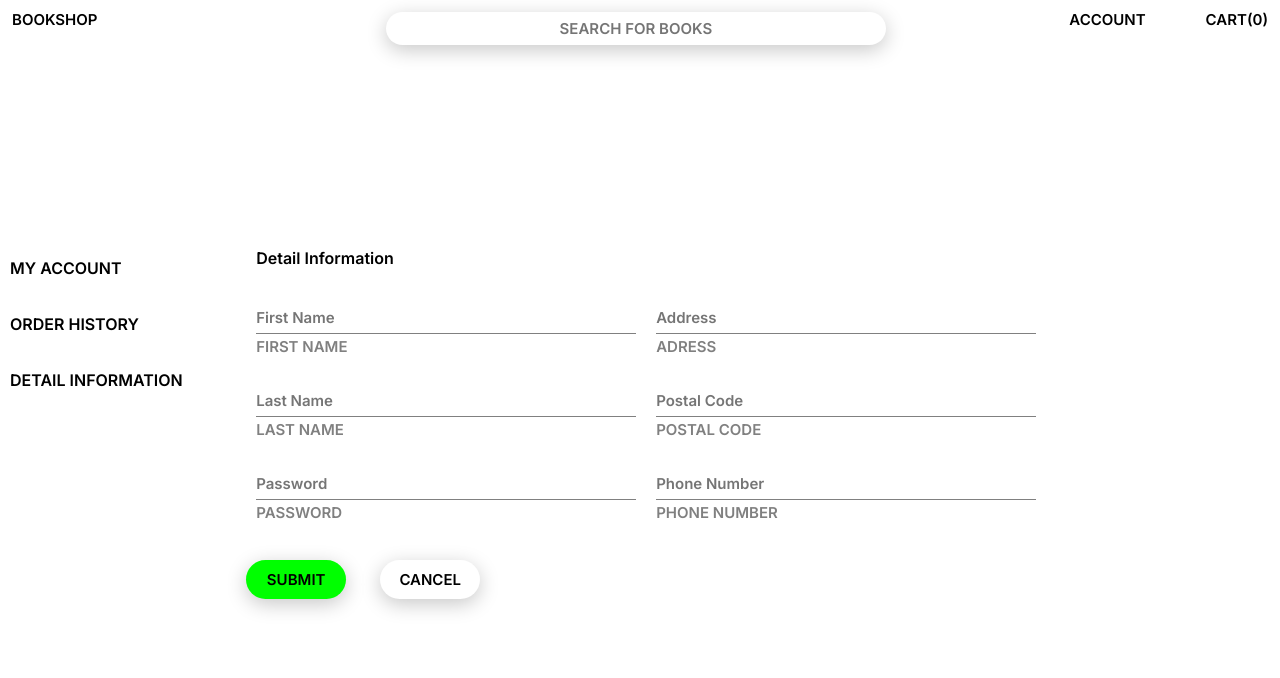
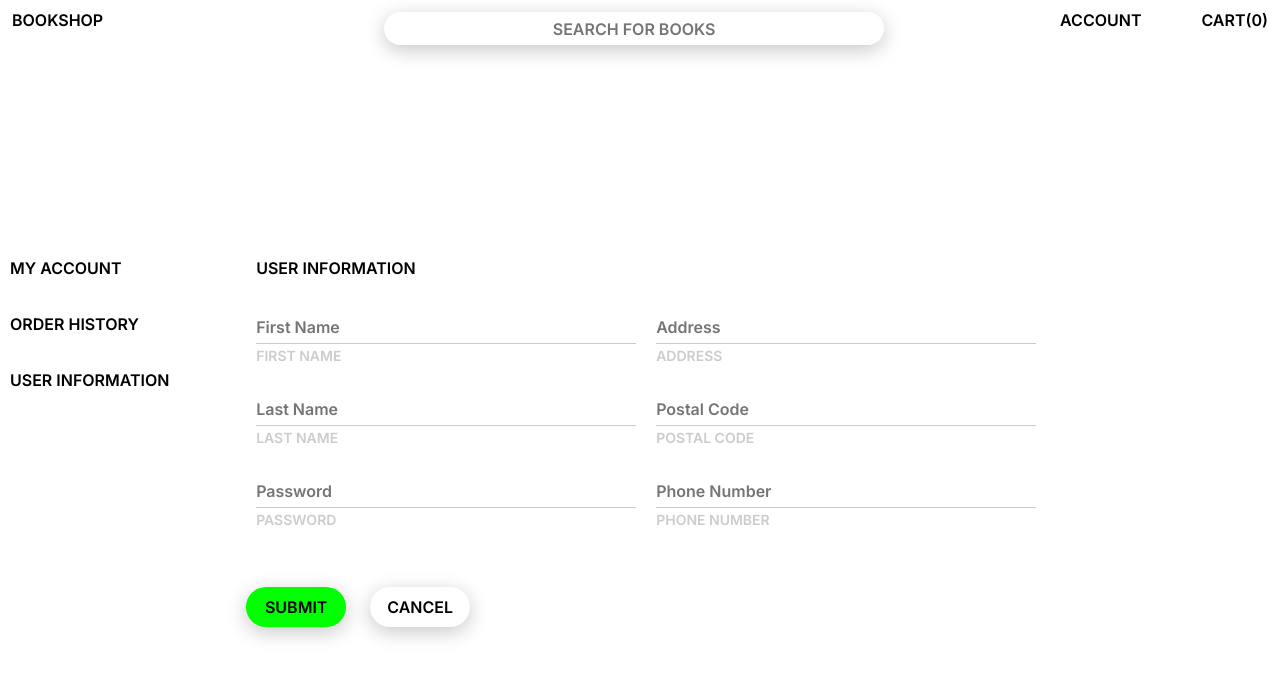
Before and after one commit to sofiegagelmans/BookShop, a PHP site: page /my_account.html in a window 1280 px wide. Shown: the top 678 px of the page. Run offline with PHP 8.4, Linux system fonts and the light colour scheme; style sheets or scripts are compiled from the project's sources.

Commit message:
changes user information

```diff
--- a/my_account.html
+++ b/my_account.html
@@ -4,7 +4,7 @@
     <meta charset="UTF-8" />
     <meta name="viewport" content="width=device-width, initial-scale=1.0" />
     <title>My Account</title>
-    <link rel="stylesheet" href="./dist/style.css" />
+    <link rel="stylesheet" href="./dist/style.css"/>
   </head>
   <body>
     <header>
@@ -37,11 +37,11 @@
         <span>My Account</span>
         <ul>
           <li><a href="#">Order History</a></li>
-          <li><a href="#">Detail Information</a></li>
+          <li><a href="#">User Information</a></li>
         </ul>
       </aside>
       <section class="account">
-        <h2 class="form_h2">Detail Information</h2>
+        <h2 class="form_h2">User Information</h2>
 
         <div class="my_account_form">
           <form action="/change.php" class="form">
@@ -54,7 +54,7 @@
                   name="firstname"
                   placeholder="First name"
                 />
-                <label class="my_accaunt_label" for="fname">First Name</label>
+                <label class="my_account_label" for="fname">First Name</label>
 
                 <input
                   class="my_account_input"
@@ -63,7 +63,7 @@
                   name="lastname"
                   placeholder="Last name"
                 />
-                <label class="my_accaunt_label" for="lname">Last Name</label>
+                <label class="my_account_label" for="lname">Last Name</label>
 
                 <input
                   class="my_account_input"
@@ -72,7 +72,7 @@
                   name="password"
                   placeholder="Password"
                 />
-                <label class="my_accaunt_label" for="lname">Password</label>
+                <label class="my_account_label" for="lname">Password</label>
               </div>
 
               <div class="col2_form">
@@ -83,7 +83,7 @@
                   name="address"
                   placeholder="Address"
                 />
-                <label class="my_accaunt_label" for="fname">Adress</label>
+                <label class="my_account_label" for="fname">Address</label>
 
                 <input
                   class="my_account_input"
@@ -92,7 +92,7 @@
                   name="postel code"
                   placeholder="Postal code"
                 />
-                <label class="my_accaunt_label" for="lname">Postal code</label>
+                <label class="my_account_label" for="lname">Postal Code</label>
 
                 <input
                   class="my_account_input"
@@ -101,7 +101,7 @@
                   name="phone number"
                   placeholder="Phone number"
                 />
-                <label class="my_accaunt_label" for="lname">phone number</label>
+                <label class="my_account_label" for="lname">Phone Number</label>
               </div>
             </div>
             <input class="btn submit" type="submit" value="Submit" />
--- a/src/css/styles.scss
+++ b/src/css/styles.scss
@@ -21,7 +21,7 @@ header {
     display: flex;
     justify-content: space-between;
     font-family: "Inter", sans-serif;
-    font-size: 15px;
+    font-size: 16px;
     text-transform: uppercase;
     color: #000;
     .brand-name {
@@ -31,7 +31,7 @@ header {
     .search-collection {
       width: 500px;
       height: 33px;
-      font-size: 15px;
+      font-size: 16px;
       font-family: "Inter", sans-serif;
       text-align: center;
       text-transform: uppercase;
@@ -122,7 +122,8 @@ main {
             position: absolute;
             line-height: 20px;
             background-color: #fff;
-            padding: 10px;
+            padding: 0px;
+            top: 0;
             left: 120px;
             z-index: 2;
             li {
@@ -190,7 +191,7 @@ main {
                 top: 0;
                 left: 3px;
                 a {
-                  font-size: 15px;
+                  font-size: 16px;
                   font-family: "Inter", sans-serif;
                   text-decoration: none;
                   text-transform: uppercase;
@@ -228,7 +229,9 @@ main {
 }
 
 .form_h2 {
+  margin-top: 10px;
   margin-left: 10px;
+  text-transform: uppercase;
 }
 .my_account_form {
   margin: 25px 0px 25px;
@@ -256,9 +259,9 @@ main {
       .my_account_input {
         outline: none;
         border: none;
-        border-bottom: 1px solid gray;
+        border-bottom: 1px solid #cccccc;
         height: 33px;
-        font-size: 15px;
+        font-size: 16px;
         font-family: "Inter", sans-serif;
         text-transform: capitalize;
         text-decoration: none;
@@ -266,32 +269,33 @@ main {
         padding-right: 5px;
         margin-bottom: 5px;
       }
-      .my_accaunt_label {
-        color: grey;
-        font-size: 15px;
+      .my_account_label {
+        color: #cccccc;
+        font-size: 14px;
         font-family: "Inter", sans-serif;
         text-transform: uppercase;
         margin-bottom: 30px;
       }
     }
     .btn {
+      width: 100%;
       max-width: 100px;
-      width: 100%;
-      padding: 10px 15px;
+      font-size: 16px;
+      font-family: "Inter", sans-serif;
+      text-transform: uppercase;
+      box-shadow: 0px 5px 20px 0px #c8c8c8;
       border-radius: 30px;
       border: none;
       outline: none;
-      font-size: 15px;
-      font-family: "Inter", sans-serif;
-      text-transform: uppercase;
-      box-shadow: 0px 5px 20px 0px #c8c8c8;
+      padding: 10px 15px;
+      margin-top: 20px;
     }
     .reset {
-      background-color: white;
+      background-color: #fff;
     }
     .submit {
       background-color: #00ff00;
-      margin-right: 30px;
+      margin-right: 20px;
     }
   }
 }
```
Also changed, not shown: icons/change-view-2.svg (renamed from icons/change-view-2-04.svg), icons/change-view.svg (renamed from icons/change-view-02.svg), icons/search-2.svg (renamed from icons/search-2-03.svg), icons/search.svg (renamed from icons/search-01.svg).
